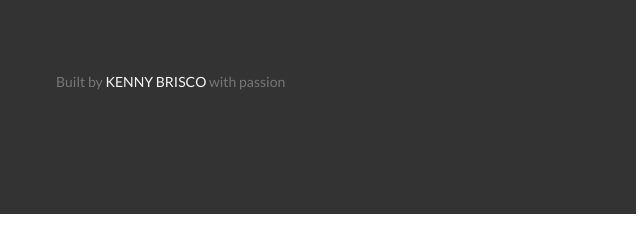
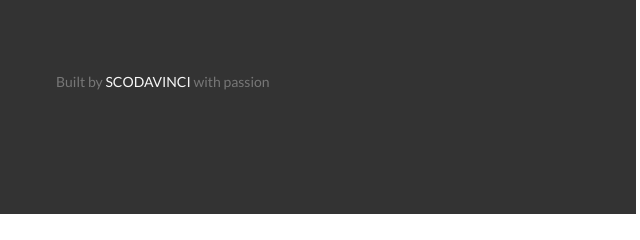
Before and after one commit to Kenneth-Brisco/UNTours, a website: page index.html in a window 1280 px wide. Shown: the part 5505-5745 px from the top of the page, 614-1254 px from the left. Drawn offline with Linux system fonts and the light colour scheme.

Commit message:
Update index.html

```diff
--- a/index.html
+++ b/index.html
@@ -393,7 +393,7 @@
             <div class="col-1-of-2">
                 <p class="footer__copyright">
                     Built by
-                    <a href="#" class="footer__link">Kenny Brisco</a> with passion
+                    <a href="https://scodavinci.com/" class="footer__link">Scodavinci</a> with passion
 
                 </p>
             </div>
```
